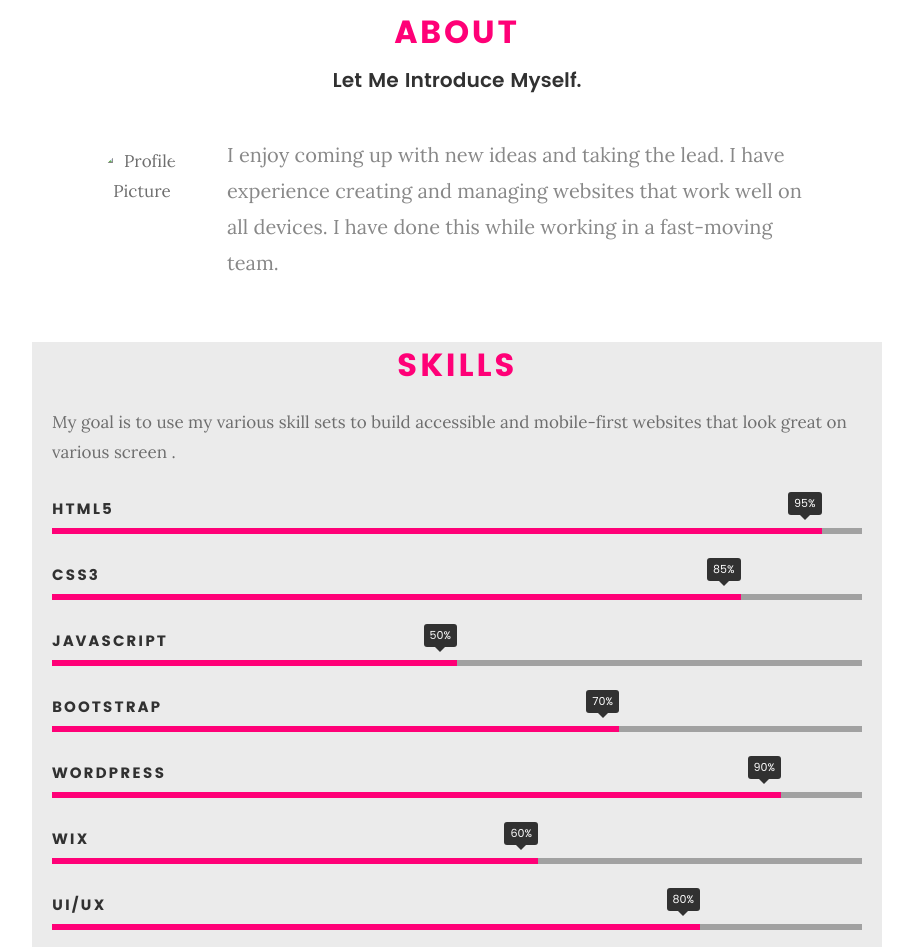
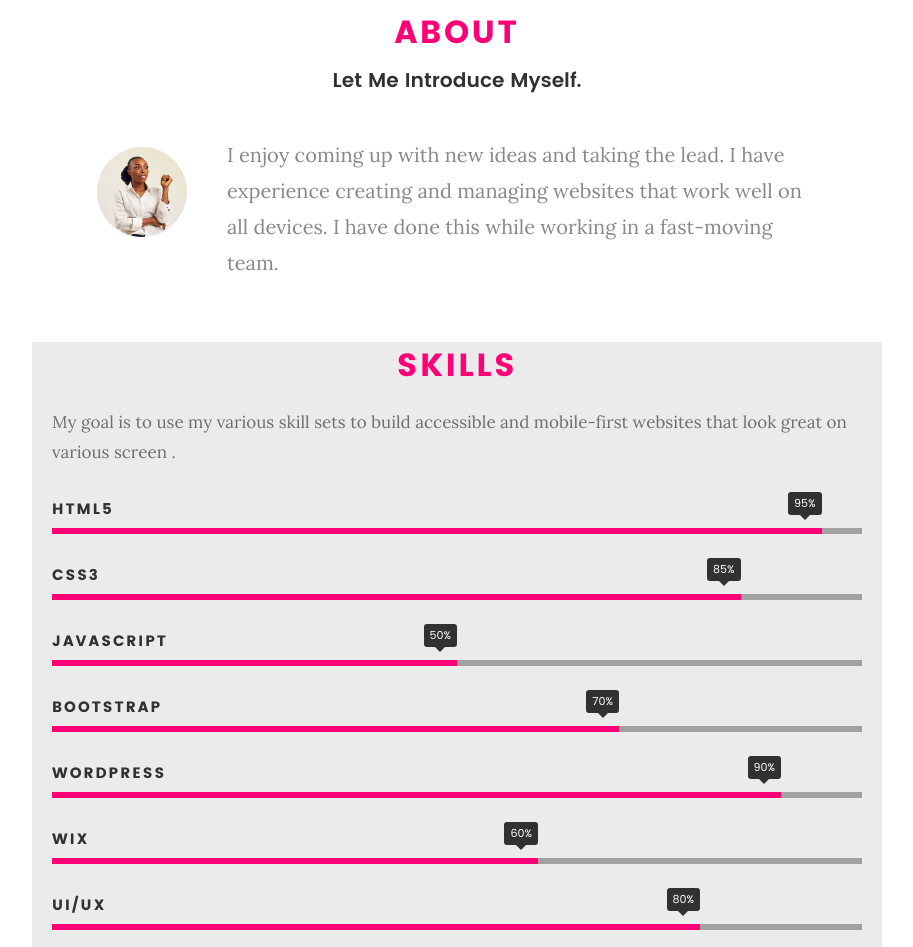
Before and after one commit to gift0/gom, a plain HTML site: page index.html in a window 1280 px wide. Shown: the part 917-1864 px from the top of the page, without its empty margins (183-1096 px from the left). Drawn offline with Linux system fonts and the light colour scheme; files whose address does not match are found by name.

Commit message:
Display Picture Update

```diff
--- a/index.html
+++ b/index.html
@@ -107,7 +107,7 @@
 
    			<div class="intro-info">
 
-   				<img src="images/Gift Maduabuchi.O.jpg" alt="Profile Picture">
+   				<img src="images/Gift-Maduabuchi-O.jpg" alt="Profile Picture">
 
    				<p class="lead">
 I enjoy coming up with new ideas and taking the lead. I have experience creating and managing websites that work well on all devices. I have done this while working in a fast-moving team.</p>
```
